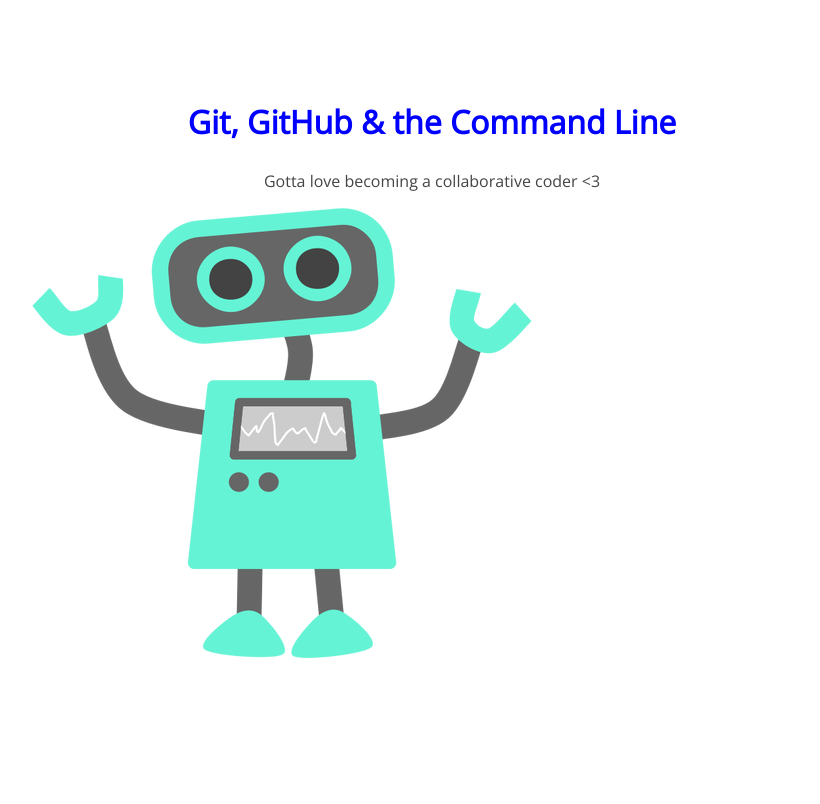
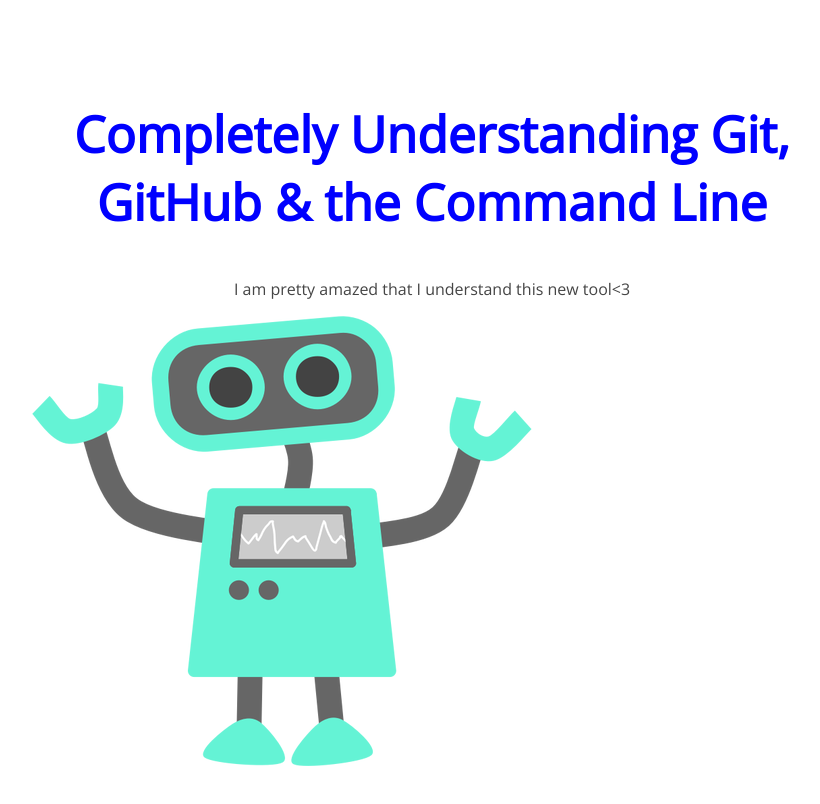
Before and after one commit to LinzFrank/105-project, a plain HTML site: page index.html in a window 1280 px wide. Shown: the whole page, without its empty margins (208-1028 px from the left). Drawn offline with nearby package versions, Linux system fonts and the light colour scheme.

Commit message:
new copy

```diff
--- a/css/style.css
+++ b/css/style.css
@@ -10,7 +10,7 @@ section p {
 	color: #454545;
 }
 section h1 {
-	font: 32px 'Open Sans';
+	font: 50px 'Open Sans';
 	font-weight: bold;
   color: blue;
 }
--- a/index.html
+++ b/index.html
@@ -8,8 +8,8 @@
 </head>
 <body>
 	<section>
-		<h1>Git, GitHub & the Command Line</h1>
-		<p>Gotta love becoming a collaborative coder <3</p>
+		<h1>Completely Understanding Git, GitHub & the Command Line</h1>
+		<p>I am pretty amazed that I understand this new tool<3</p>
 		<img src="img/happy-blue-robot.png">
 	</section>
 </body>
```
